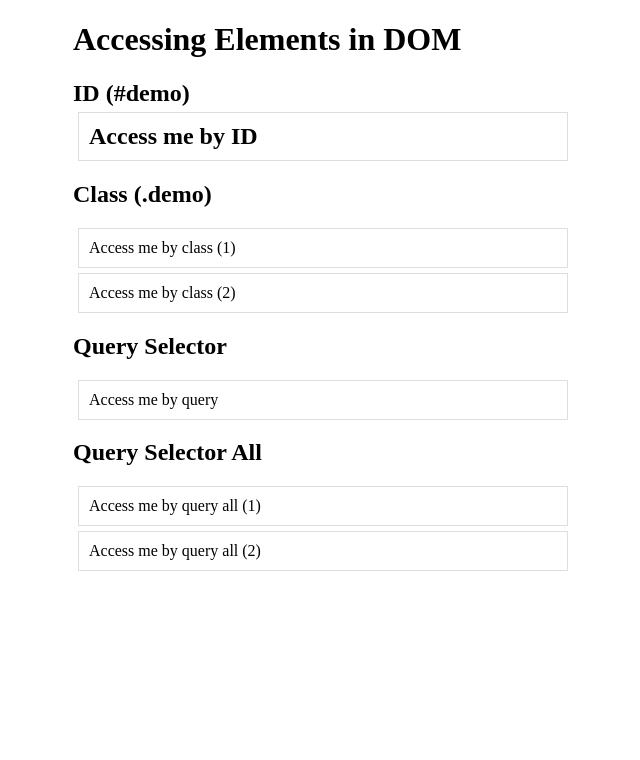
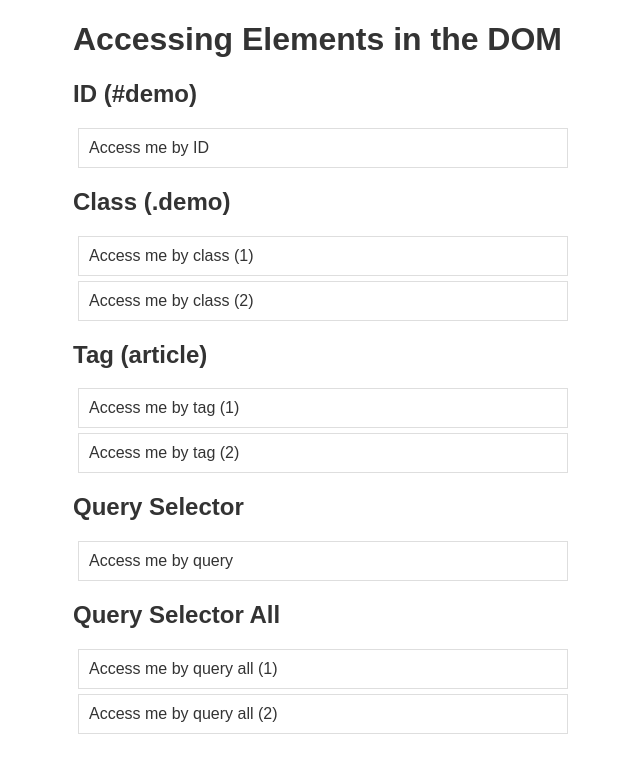
Before and after one commit to peterangusa/Document-Object-Model, a plain HTML site: page access.html in a window 1280 px wide. Shown: the whole page, without its empty margins (317-957 px from the left). Drawn offline with Linux system fonts and the light colour scheme.

Commit message:
second commit

```diff
--- a/access.html
+++ b/access.html
@@ -1,28 +1,34 @@
 <!DOCTYPE html>
 <html lang="en">
+
 <head>
   <meta charset="utf-8">
   <meta name="viewport" content="width=device-width, initial-scale=1.0">
 
   <title>Accessing Elements in the DOM</title>
+
   <style>
-      html {font-family: sans-serif, color: #333;}
-      body {max-width:500px; margin:0 auto; padding: 0 15px;}
-      div, article {padding: 10px; margin: 5px; border: 1px solid #dedede;}
+    html { font-family: sans-serif; color: #333; }
+    body { max-width: 500px; margin: 0 auto; padding: 0 15px; }
+    div, article { padding: 10px; margin: 5px; border: 1px solid #dedede; }
   </style>
 
 </head>
 
 <body>
 
-    <h1>Accessing Elements in DOM</h1>
+  <h1>Accessing Elements in the DOM</h1>
 
-    <h2>ID (#demo)</<h2>
+  <h2>ID (#demo)</h2>
   <div id="demo">Access me by ID</div>
 
   <h2>Class (.demo)</h2>
   <div class="demo">Access me by class (1)</div>
   <div class="demo">Access me by class (2)</div>
+
+  <h2>Tag (article)</h2>
+  <article>Access me by tag (1)</article>
+  <article>Access me by tag (2)</article>
 
   <h2>Query Selector</h2>
   <div id="demo-query">Access me by query</div>
@@ -31,6 +37,8 @@
   <div class="demo-query-all">Access me by query all (1)</div>
   <div class="demo-query-all">Access me by query all (2)</div>
 
+  <script src="access.js"></script>
+
 </body>
 
 </html>
```
Lines whose indentation alone changed are shown as unchanged.
